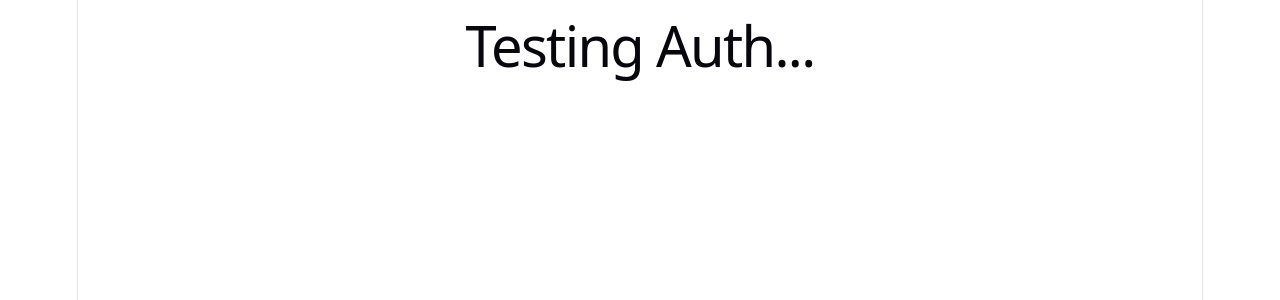
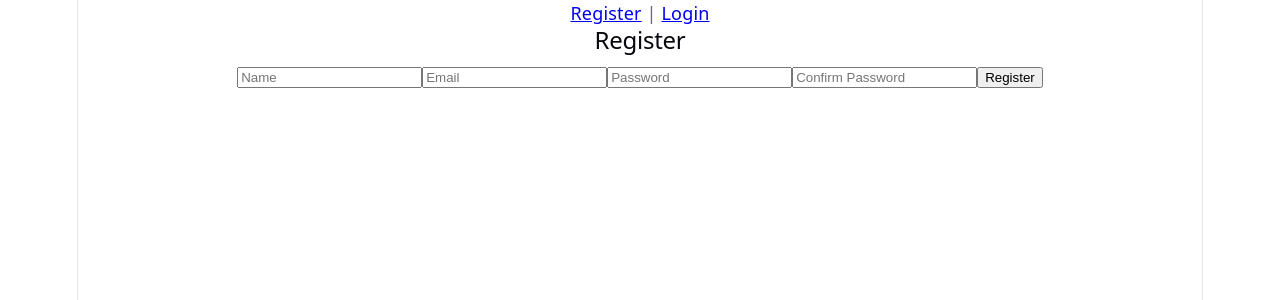
Before and after one commit to Leblancmid/realtime-chat-app, a React (Vite) app in the folder frontend/: page /register in a window 1280 px wide. Shown: the top 300 px of the page. Built offline with nearby package versions, Linux system fonts and the light colour scheme; no server answers.

Commit message:
login and register ui

```diff
--- a/frontend/package.json
+++ b/frontend/package.json
@@ -13,7 +13,8 @@
     "@tailwindcss/vite": "^4.2.4",
     "axios": "^1.15.2",
     "react": "^19.2.5",
-    "react-dom": "^19.2.5"
+    "react-dom": "^19.2.5",
+    "react-router-dom": "^7.14.2"
   },
   "devDependencies": {
     "@eslint/js": "^9.39.4",
--- a/frontend/src/App.tsx
+++ b/frontend/src/App.tsx
@@ -1,39 +1,21 @@
-import { useEffect } from "react";
-import { api } from "./api/axios";
+import { BrowserRouter, Routes, Route, Link } from "react-router-dom";
+import Register from "./pages/Register";
+import Login from "./pages/Login";
 
 function App() {
-  useEffect(() => {
-    const testAuth = async () => {
-      try {
-        // 1. Get CSRF cookie
-        await api.get("/sanctum/csrf-cookie");
-        console.log(document.cookie);
+  return (
+    <BrowserRouter>
+      <nav>
+        <Link to="/register">Register</Link> |{" "}
+        <Link to="/login">Login</Link>
+      </nav>
 
-        // Register
-        await api.post("/api/register", {
-          name: "Test User",
-          email: "test4@example.com",
-          password: "password",
-        });
-
-        // Login
-        await api.post("/api/login", {
-          email: "test4@example.com",
-          password: "password",
-        });
-
-        // Get user
-        const res = await api.get("/api/user");
-
-      } catch (err) {
-        console.error(err);
-      }
-    };
-
-    testAuth();
-  }, []);
-
-  return <h1>Testing Auth...</h1>;
+      <Routes>
+        <Route path="/register" element={<Register />} />
+        <Route path="/login" element={<Login />} />
+      </Routes>
+    </BrowserRouter>
+  );
 }
 
 export default App;
--- /dev/null
+++ b/frontend/src/pages/Login.tsx
@@ -0,0 +1,58 @@
+import { useState } from "react";
+import type { ChangeEvent, FormEvent } from "react";
+import { api } from "../api/axios";
+
+type LoginForm = {
+    email: string;
+    password: string;
+};
+
+export default function Login() {
+    const [form, setForm] = useState<LoginForm>({
+        email: "",
+        password: "",
+    });
+
+    const [error, setError] = useState<string>("");
+
+    const handleChange = (e: ChangeEvent<HTMLInputElement>) => {
+        setForm({
+            ...form,
+            [e.target.name]: e.target.value,
+        });
+    };
+
+    const handleLogin = async (e: FormEvent) => {
+        e.preventDefault();
+
+        try {
+            setError("");
+
+            await api.get("/sanctum/csrf-cookie");
+
+            await api.post("/login", form);
+
+            alert("Logged in!");
+        } catch {
+            setError("Invalid credentials");
+        }
+    };
+
+    return (
+        <form onSubmit={handleLogin}>
+            <h2>Login</h2>
+
+            <input name="email" placeholder="Email" onChange={handleChange} />
+            <input
+                type="password"
+                name="password"
+                placeholder="Password"
+                onChange={handleChange}
+            />
+
+            {error && <p>{error}</p>}
+
+            <button type="submit">Login</button>
+        </form>
+    );
+}
--- /dev/null
+++ b/frontend/src/pages/Register.tsx
@@ -0,0 +1,86 @@
+import { useState } from "react";
+import type { ChangeEvent, FormEvent } from "react";
+import { api } from "../api/axios";
+
+type RegisterForm = {
+    name: string;
+    email: string;
+    password: string;
+    password_confirmation: string;
+};
+
+type Errors = {
+    [key: string]: string[];
+};
+
+export default function Register() {
+    const [form, setForm] = useState<RegisterForm>({
+        name: "",
+        email: "",
+        password: "",
+        password_confirmation: "",
+    });
+
+    const [errors, setErrors] = useState<Errors>({});
+
+    const handleChange = (e: ChangeEvent<HTMLInputElement>) => {
+        setForm({
+            ...form,
+            [e.target.name]: e.target.value,
+        });
+    };
+
+    const handleRegister = async (e: FormEvent) => {
+        e.preventDefault();
+
+        try {
+            setErrors({});
+
+            await api.get("/sanctum/csrf-cookie");
+
+            await api.post("/register", form);
+
+            await api.post("/login", {
+                email: form.email,
+                password: form.password,
+            });
+
+            alert("Registered & Logged in!");
+        } catch (err: any) {
+            if (err.response?.status === 422) {
+                setErrors(err.response.data.errors);
+            } else {
+                console.error(err);
+            }
+        }
+    };
+
+    return (
+        <form onSubmit={handleRegister}>
+            <h2>Register</h2>
+
+            <input name="name" placeholder="Name" onChange={handleChange} />
+            {errors.name && <p>{errors.name[0]}</p>}
+
+            <input name="email" placeholder="Email" onChange={handleChange} />
+            {errors.email && <p>{errors.email[0]}</p>}
+
+            <input
+                type="password"
+                name="password"
+                placeholder="Password"
+                onChange={handleChange}
+            />
+            {errors.password && <p>{errors.password[0]}</p>}
+
+            <input
+                type="password"
+                name="password_confirmation"
+                placeholder="Confirm Password"
+                onChange={handleChange}
+            />
+
+            <button type="submit">Register</button>
+        </form>
+    );
+}
```
Also changed, not shown: 1 other file (tests, documents, lock files or other folders).
